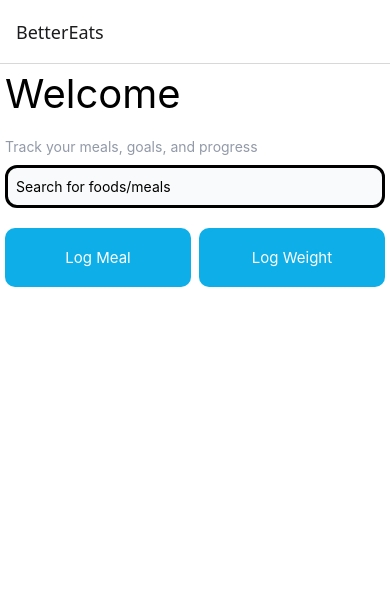
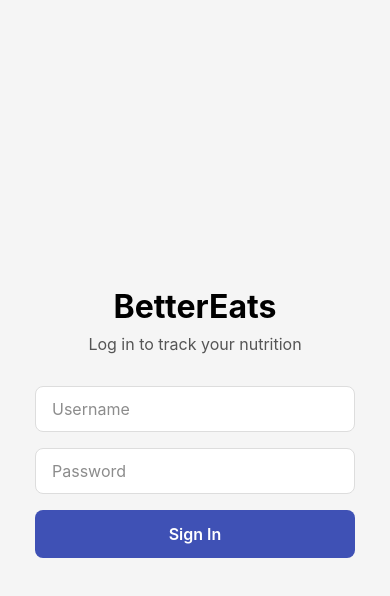
Before and after one commit to EsminJ/BetterEats, a React Native app in the folder CapstoneProject/: screen / in a window 390 px wide. Shown: the top 596 px of the page. Built offline with nearby package versions, Linux system fonts and the light colour scheme.

Commit message:
added functionality with signin page

```diff
--- a/CapstoneProject/App.js
+++ b/CapstoneProject/App.js
@@ -1,16 +1,23 @@
-import React from 'react';
-import {NavigationContainer} from '@react-navigation/native';
-import {createNativeStackNavigator} from '@react-navigation/native-stack';
+import { useState } from 'react';
+import { StatusBar } from 'expo-status-bar';
+import { StyleSheet, View } from 'react-native';
 import HomeScreen from './src/screens/HomeScreen';
-
-const Stack = createNativeStackNavigator();
+import LoginPage from './src/screens/LoginPage';
 
 export default function App() {
+  const [user, setUser] = useState(null);
+
   return (
-    <NavigationContainer>
-      <Stack.Navigator screenOptions ={{headerTitle: 'BetterEats'}}>
-        <Stack.Screen name="Home" component={HomeScreen} />
-      </Stack.Navigator>
-    </NavigationContainer>
+    <View style={styles.container}>
+      {user ? <HomeScreen user={user} onSignOut={() => setUser(null)} /> : <LoginPage onLogin={setUser} />}
+      <StatusBar style="auto" />
+    </View>
   );
 }
+
+const styles = StyleSheet.create({
+  container: {
+    flex: 1,
+    backgroundColor: '#f5f5f5',
+  },
+});
--- a/CapstoneProject/src/screens/HomeScreen.js
+++ b/CapstoneProject/src/screens/HomeScreen.js
@@ -3,12 +3,14 @@ import{View,Text,StyleSheet,TextInput,TouchableOpacity} from 'react-native'
 import{SafeAreaView} from 'react-native-safe-area-context'
 import{StatusBar} from 'expo-status-bar'
 
-export default function HomeScreen(){
+export default function HomeScreen({ user, onSignOut }){
     return (
         <SafeAreaView style={styles.container}>
             <StatusBar style = "dark"/>
-            <Text style={styles.title}>Welcome</Text>
-            <Text style={styles.subtitle}>Track your meals, goals, and progress</Text>
+            <View style={styles.header}>
+              <Text style={styles.subtitle}>Welcome back</Text>
+              <Text style={styles.title}>{user || 'Guest'}</Text>
+            </View>
 
             <TextInput
             placeholder = "Search for foods/meals"
@@ -20,6 +22,12 @@ export default function HomeScreen(){
                 <Button title="Log Meal" onPress={() => {}}></Button>
                 <Button title= "Log Weight" onPress={() => {}} ></Button>
             </View>
+
+            {onSignOut ? (
+              <TouchableOpacity style={styles.signOutButton} onPress={onSignOut}>
+                <Text style={styles.signOutText}>Sign Out</Text>
+              </TouchableOpacity>
+            ) : null}
 
         </SafeAreaView>
     );
@@ -34,13 +42,16 @@ function Button({title,onPress}){
 }
 
 const styles = StyleSheet.create({
-    container: {flex:1, backgroundColor: "#ffffff", padding:5},
-    title: {fontSize: 40, fontWeight: "400"},
-    subtitle: {color:"#929aa8", marginTop:20 ,marginBottom:10},
+    container: {flex:1, backgroundColor: "#ffffff", padding:5, paddingBottom:30},
+    header:{marginTop:60, marginBottom:20, alignItems:"center"},
+    title: {fontSize: 40, fontWeight: "700", textAlign:"center"},
+    subtitle: {color:"#929aa8", fontSize: 18, textAlign:"center"},
     search:{borderWidth:3, borderColor: "#000000", backgroundColor:"#f9fafb",
     borderRadius:12, paddingHorizontal:8, paddingVertical:10},
     row:{flexDirection:"row", gap:8, marginTop:20, marginBottom:10},
     Button: {flex:1, backgroundColor:"#0eafe9", paddingVertical: 20, borderRadius: 10, alignItems: "center",
     justifyContent: "center"},
-    buttonText:{color:"#ffffff", fontSize: 15, fontWeight:"400"}
+    buttonText:{color:"#ffffff", fontSize: 15, fontWeight:"400"},
+    signOutButton:{marginTop:"auto", backgroundColor:"#c62828", paddingVertical:10, paddingHorizontal:20, borderRadius:8, alignSelf:"stretch"},
+    signOutText:{color:"#ffffff", fontSize:15, fontWeight:"600", textAlign:"center"}
   });
--- /dev/null
+++ b/CapstoneProject/src/screens/LoginPage.js
@@ -0,0 +1,93 @@
+import { useState } from 'react';
+import { StyleSheet, Text, TextInput, TouchableOpacity, View } from 'react-native';
+
+export default function LoginPage({ onLogin }) {
+  const [username, setUsername] = useState('');
+  const [password, setPassword] = useState('');
+
+  const handleLogin = () => {
+    if (!username.trim()) {
+      return;
+    }
+
+    if (onLogin) {
+      onLogin(username.trim());
+    }
+  };
+
+  return (
+    <View style={styles.container}>
+      <Text style={styles.title}>BetterEats</Text>
+      <Text style={styles.subtitle}>Log in to track your nutrition</Text>
+
+      <View style={styles.form}>
+        <TextInput
+          style={styles.input}
+          placeholder="Username"
+          autoCapitalize="none"
+          value={username}
+          onChangeText={setUsername}
+          placeholderTextColor="#8c8c8c"
+        />
+        <TextInput
+          style={styles.input}
+          placeholder="Password"
+          secureTextEntry
+          value={password}
+          onChangeText={setPassword}
+          placeholderTextColor="#8c8c8c"
+        />
+
+        <TouchableOpacity style={styles.button} onPress={handleLogin}>
+          <Text style={styles.buttonText}>Sign In</Text>
+        </TouchableOpacity>
+      </View>
+    </View>
+  );
+}
+
+const styles = StyleSheet.create({
+  container: {
+    flex: 1,
+    backgroundColor: '#f5f5f5',
+    alignItems: 'center',
+    justifyContent: 'center',
+    padding: 24,
+  },
+  title: {
+    fontSize: 32,
+    fontWeight: '700',
+    marginBottom: 8,
+  },
+  subtitle: {
+    fontSize: 16,
+    color: '#555',
+    marginBottom: 32,
+  },
+  form: {
+    width: '100%',
+    maxWidth: 320,
+  },
+  input: {
+    width: '100%',
+    paddingVertical: 12,
+    paddingHorizontal: 16,
+    borderRadius: 8,
+    backgroundColor: '#fff',
+    fontSize: 16,
+    marginBottom: 16,
+    borderWidth: 1,
+    borderColor: '#ddd',
+  },
+  button: {
+    backgroundColor: '#3f51b5',
+    paddingVertical: 14,
+    borderRadius: 8,
+    alignItems: 'center',
+  },
+  buttonText: {
+    color: '#fff',
+    fontSize: 16,
+    fontWeight: '600',
+  },
+});
```
Also changed, not shown: 1 other file (tests, documents, lock files or other folders).
